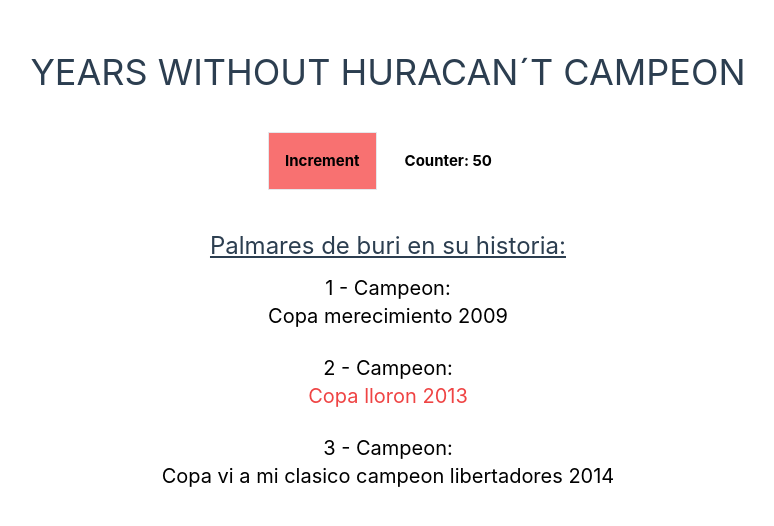
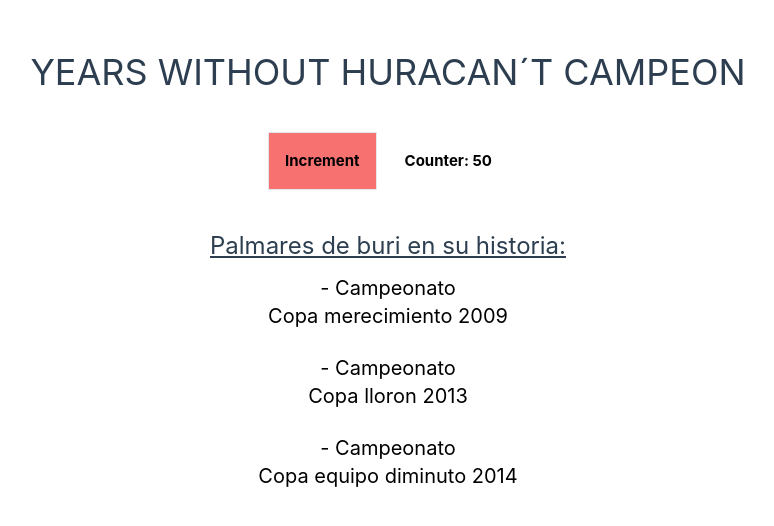
Before and after one commit to francofelicioni/vue-first-steps, a Vue app: page / in a window 1280 px wide. Shown: the top 526 px of the page, without its empty margins (252-1026 px from the left). Built offline with nearby package versions, Linux system fonts and the light colour scheme.

Commit message:
Using v-for in a component

```diff
--- a/src/App.vue
+++ b/src/App.vue
@@ -1,6 +1,16 @@
 <script setup>
+
+import { ref } from 'vue';
 import BlogPost from './components/BlogPost.vue';
 import Counter from './components/Counter.vue';
+
+const posts = ref([
+  {id:1, title: 'Campeonato', text:'Copa merecimiento 2009'},
+  {id:2, title: 'Campeonato', text:'Copa lloron 2013'},
+  {id:3, title: 'Campeonato', text:'Copa equipo diminuto 2014'},
+])
+
+
 </script>
 
 
@@ -12,8 +22,11 @@ import Counter from './components/Counter.vue';
 
   <div>
     <h2 class="text-center text-2xl underline">Palmares de buri en su historia:</h2>
-    <BlogPost :id='1' title="Campeon:" text="Copa merecimiento 2009" color/>
-    <BlogPost :id='2' title="Campeon:" text="Copa lloron 2013" fontColor="red"/>
-    <BlogPost :id='3' title="Campeon:" text="Copa vi a mi clasico campeon libertadores 2014"/>
+    <BlogPost
+    v-for= 'post in posts'
+    :key='post.id'
+    :title="post.title"
+    :text="post.text"
+    ></BlogPost>
   </div>
 </template>
```
